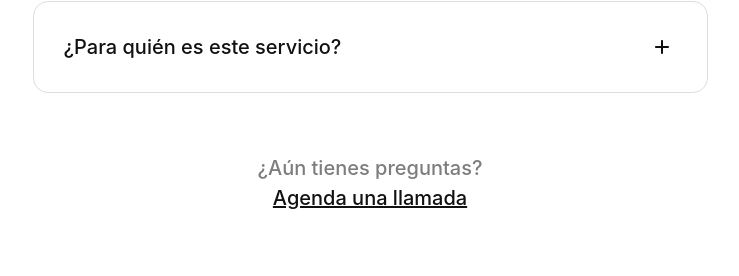
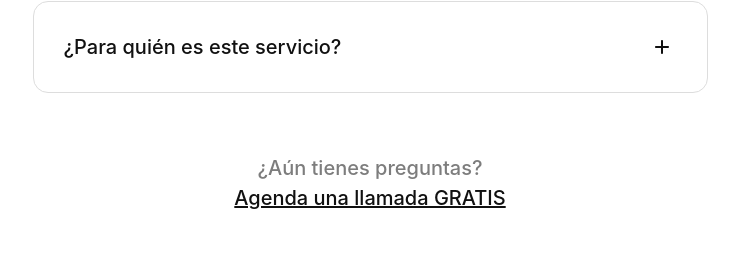
Before and after one commit to navvvegante/uiuxmx, a plain HTML site: page index.html in a window 1280 px wide. Shown: the part 1680-1956 px from the top of the page, without its empty margins (270-1009 px from the left). Drawn offline with Linux system fonts and the light colour scheme; a web font is replaced by a local one.

Commit message:
cta hablemos gratis

```diff
--- a/index.html
+++ b/index.html
@@ -536,7 +536,7 @@
         </div>
         <h2 class="faq-answer">Para cualquier persona con una idea que necesite un diseño profesional: emprendedores, trabajadores con proyectos internos o estudiantes que quieren validar una propuesta. No necesitas experiencia en diseño o desarrollo.</h2>
       </div>
-      <h2 class="faq-footer">¿Aún tienes preguntas?<br><a href="https://calendly.com/uiuxcomputer/tuproyectouiux" target="_blank" rel="noopener noreferrer">Agenda una llamada</a></h2>
+      <h2 class="faq-footer">¿Aún tienes preguntas?<br><a href="https://calendly.com/uiuxcomputer/tuproyectouiux" target="_blank" rel="noopener noreferrer">Agenda una llamada GRATIS</a></h2>
     </section>
     <!-- About -->
     <section class="about reveal">
```
